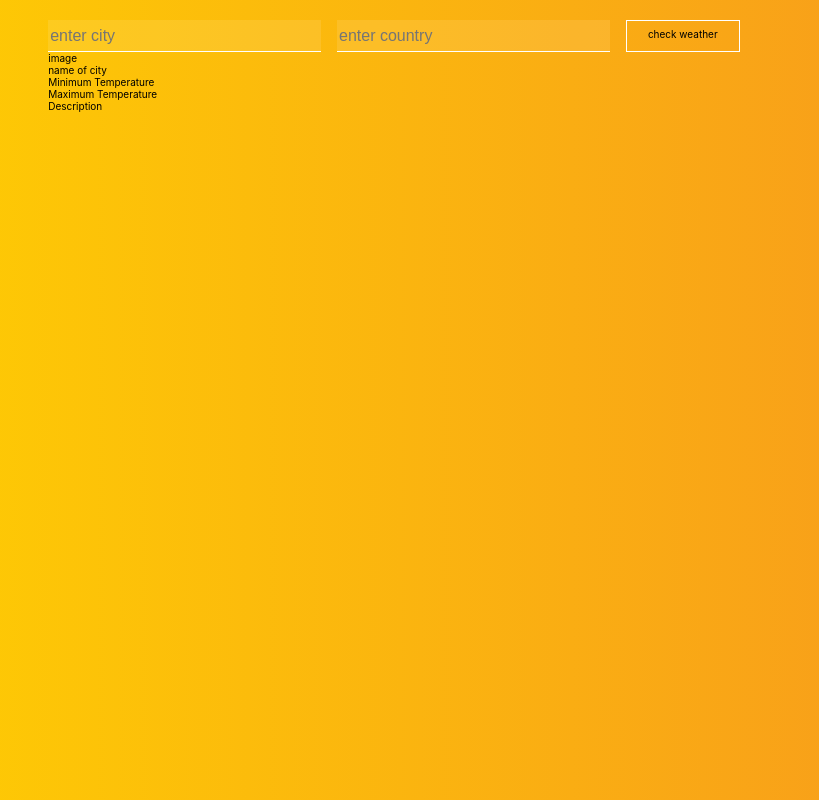
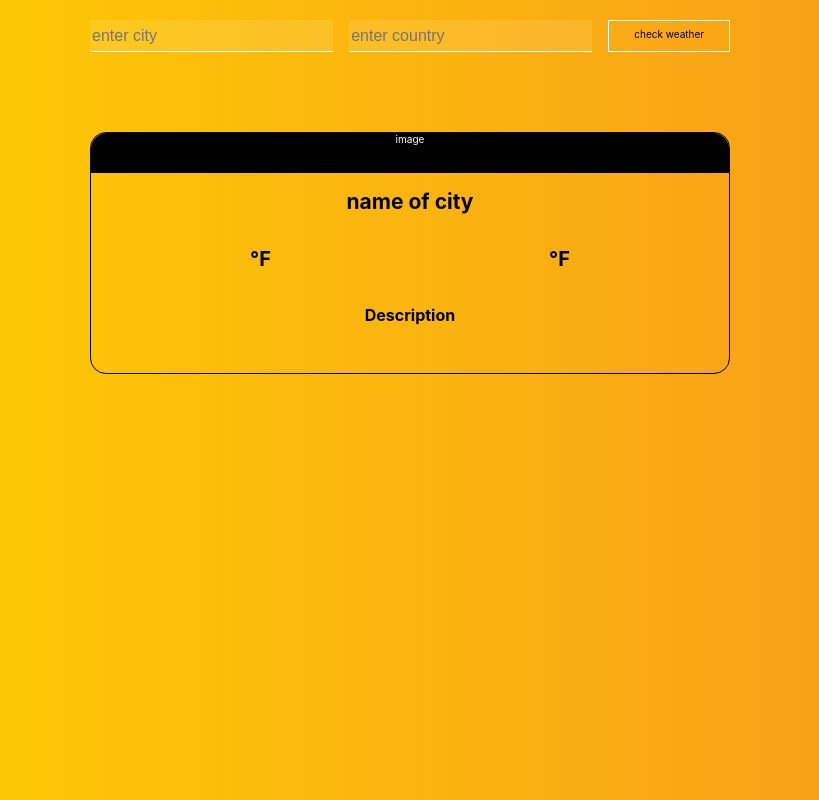
Before and after one commit to noramens/Weather-with-React, a React (Create React App) app in the folder weather-app/: page / in a window 1280 px wide. Shown: the whole page, without its empty margins (230-1049 px from the left). Built offline with nearby package versions, Linux system fonts and the light colour scheme.

Commit message:
temperature styles

```diff
--- a/weather-app/src/App.css
+++ b/weather-app/src/App.css
@@ -4,8 +4,16 @@ body {
   background: -webkit-linear-gradient(to right, #ffd200, #f7971e); /* Chrome 10-25, Safari 5.1-6 */
   background: linear-gradient(to right, #ffd200, #f7971e);
   display: flex;
-  flex-direction: column;
+  flex-wrap: wrap;
+  justify-content: center;
   align-items: center;
+}
+
+.form {
+  display: flex;
+  margin-top: 2em;
+  height: 2rem;
+  width: 50vw;
 }
 
 .input {
@@ -14,7 +22,7 @@ body {
   border-left: none;
   border-right: none;
   background: rgba(255, 255, 255, 0.1);
-  width: 21vw;
+  width: 70vw;
   font-size: 16px;
 }
 
@@ -24,7 +32,7 @@ input:focus {
 
 .check {
   border: 1px solid #ffff;
-  width: 7rem;
+  width: 35vw;
   vertical-align: center;
   text-align: center;
   padding-top: 7px;
@@ -40,3 +48,39 @@ input:focus {
   background-color: black;
   height: 10vh;
 }
+
+.status {
+  border: 1px solid black;
+  border-radius: 1rem;
+  min-height: 30vh;
+  vertical-align: center;
+  margin-top: 5rem;
+}
+
+.image {
+  text-align: center;
+  color: #ffff;
+  height: 5vh;
+  background: black;
+  border-top-left-radius: 1rem;
+  border-top-right-radius: 1rem;
+}
+
+.name {
+  text-align: center;
+  font-weight: bold;
+  margin: 1rem;
+  font-size: 21px;
+}
+
+.temp {
+  display: flex;
+  justify-content: space-around;
+  margin: 2em;
+}
+
+.description {
+  text-align: center;
+  font-weight: bold;
+  font-size: 16px;
+}
--- a/weather-app/src/App.js
+++ b/weather-app/src/App.js
@@ -26,7 +26,7 @@ class Form extends React.Component {
   render() {
     return (
       <>
-        <form onSubmit={this.handleCall} style={{ display: 'flex', marginTop: '2em', height: '2rem' }}>
+        <form onSubmit={this.handleCall} className="form">
           <input
             className="input"
             type="text"
@@ -42,9 +42,7 @@ class Form extends React.Component {
             onChange={event => this.setState({ country: event.target.value })}
             placeholder="enter country"
           />
-          <div className="check" style={{ marginRight: '2rem' }}>
-            check weather
-          </div>
+          <div className="check">check weather</div>
         </form>
       </>
     );
@@ -55,11 +53,18 @@ class Status extends React.Component {
   render() {
     return (
       <div className="status">
-        <div>image</div>
-        <div>name of city</div>
-        <div>Minimum Temperature</div>
-        <div>Maximum Temperature</div>
-        <div>Description</div>
+        <div className="image">image</div>
+        <div className="name">name of city</div>
+        <div className="temp">
+          <div>
+            <h1>&deg;F</h1>
+          </div>
+          <div>
+            {' '}
+            <h1>&deg;F</h1>
+          </div>
+        </div>
+        <div className="description">Description</div>
       </div>
     );
   }
```
